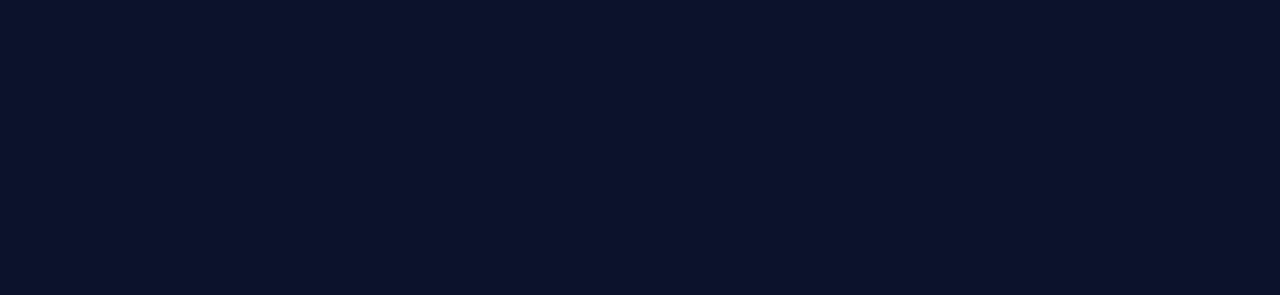
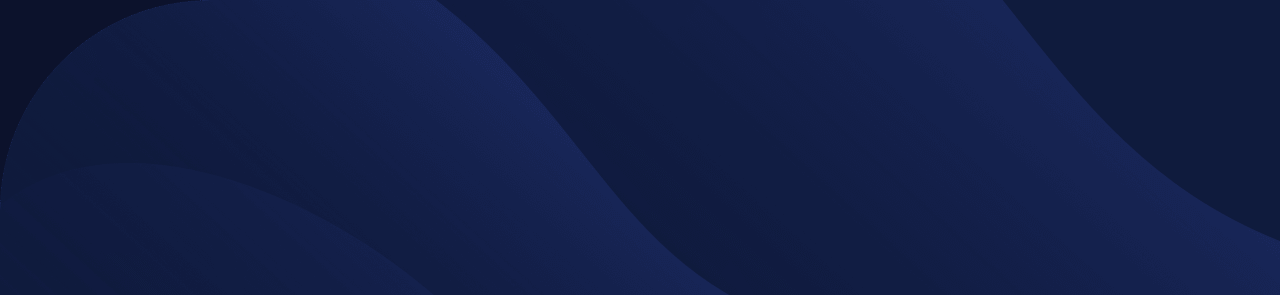
Before and after one commit to b16h22/fylo_data_storage_component_solution, a plain HTML site: page index.html in a window 1280 px wide. Shown: the top 295 px of the page. Drawn offline with Linux system fonts and the light colour scheme.

Commit message:
edit styles.css

```diff
--- a/styles/styles.css
+++ b/styles/styles.css
@@ -9,7 +9,6 @@
       background-color: hsl(229, 57%, 11%);
       background-image: url(../images/bg-desktop.png);
       background-repeat: no-repeat;
-      background-position-y: 150%;
     }
 
     .container {
```
